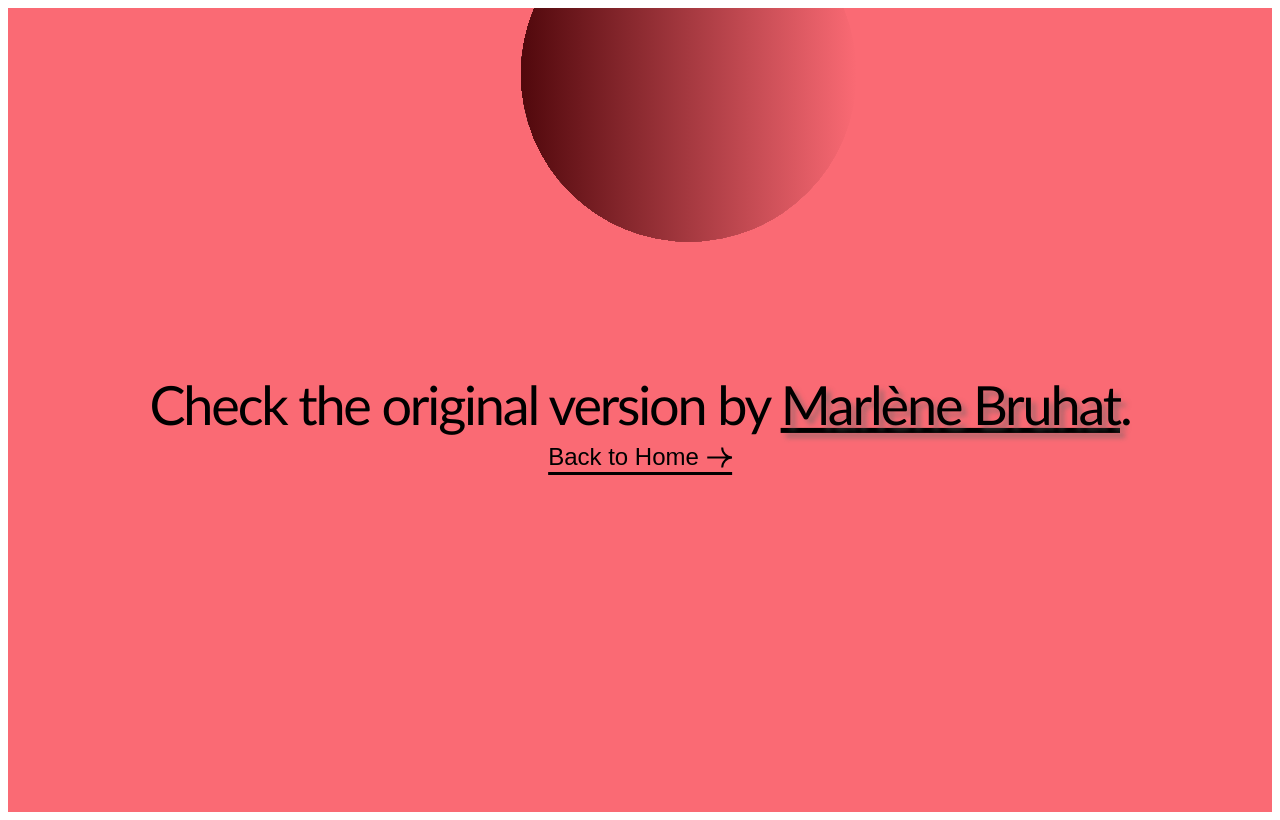
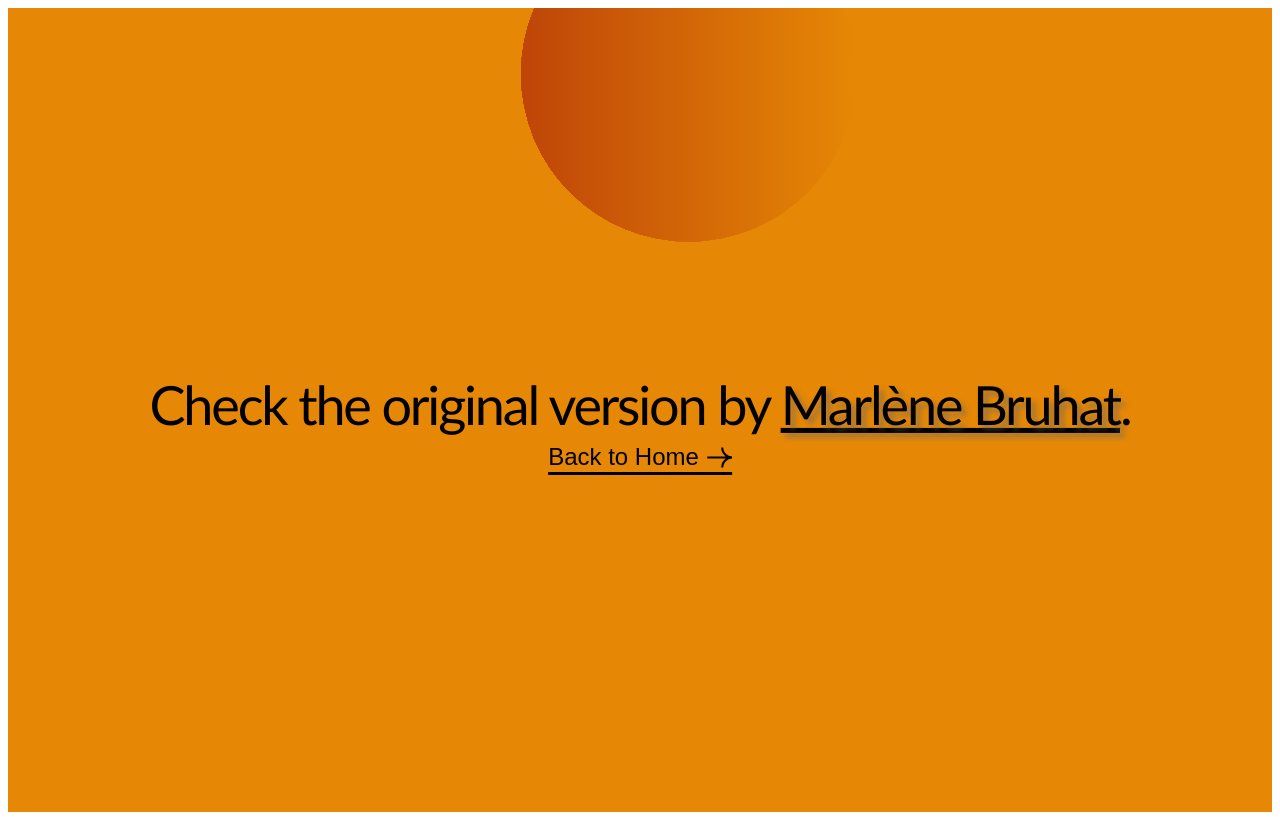
Before and after one commit to jinook929/moving-particle-nextjs, a Next.js app: page /particle-animation/Cursor in a window 1280 px wide. Built offline with nearby package versions, Linux system fonts and the light colour scheme.

Commit message:
change colors

```diff
--- a/pages/particle-animation/Cursor.jsx
+++ b/pages/particle-animation/Cursor.jsx
@@ -13,7 +13,8 @@
   margin: 0;
   padding: 0;
   overflow: hidden;
-  background-color: #fa6a74;
+  background-color: #e68805;
+  /* background-color: #fa6a74; */
 `;
 
 const Title = styled.h2`
@@ -54,7 +55,8 @@
 `;
 
 const Animation = styled.div`
-  background-color: #fa6a74;
+  background-color: #e68805;
+  /* background-color: #fa6a74; */
 `;
 
 const Cursor = ({ changeSlide }) => {
@@ -365,8 +367,10 @@
     this.idGradient = "gradient";
     this.fillParticles = `url('#${this.idGradient}')`;
     this.gradientParticles = {
-      color1: "#51080C",
-      color2: "#FA6A74",
+      color1: "#bf4508",
+      color2: "#e68805",
+      // color1: "#51080C",
+      // color2: "#FA6A74",
     };
   }
 
```
